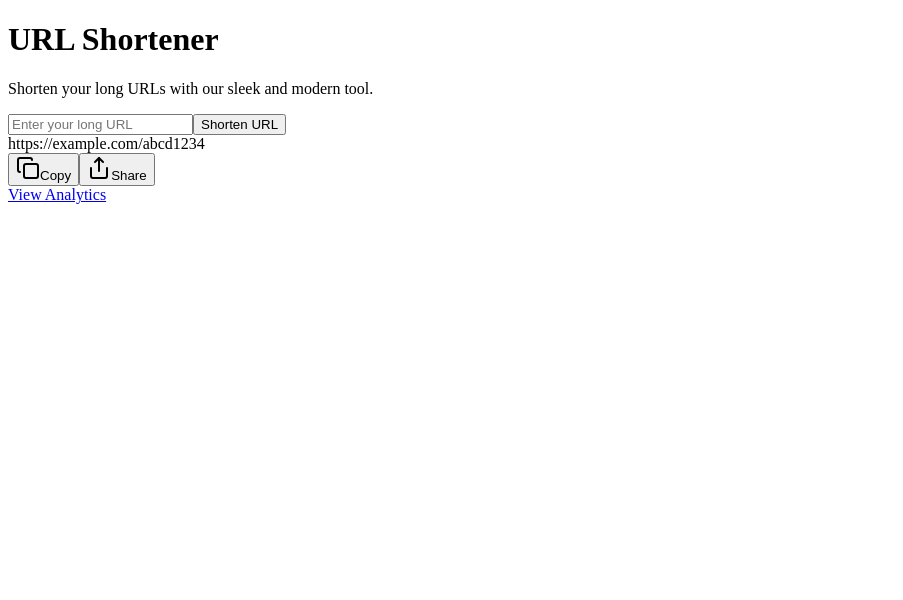
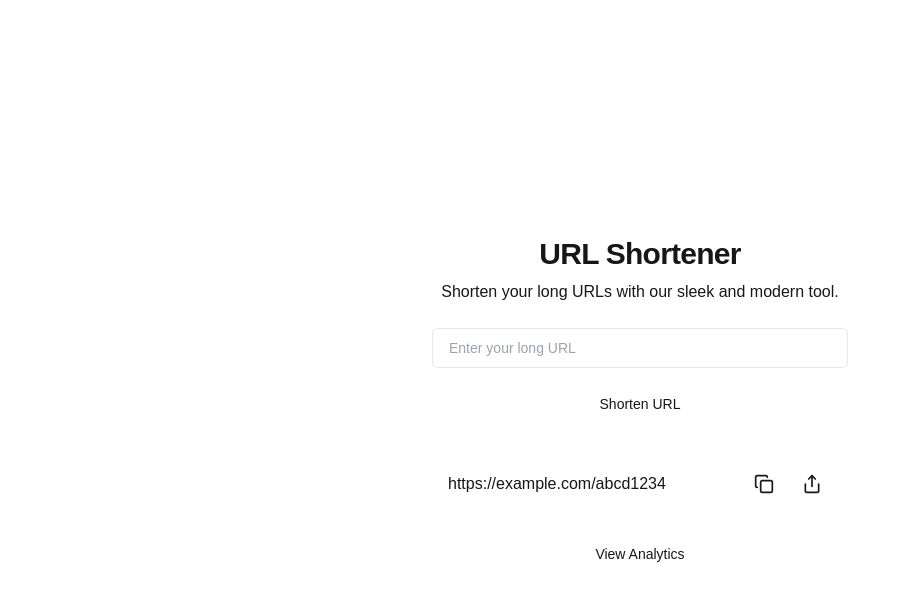
Before and after one commit to kooked-ch/url-shortener, a Next.js app: page / in a window 1280 px wide. Shown: the top 600 px of the page, without its empty margins (0-903 px from the left). Built offline with nearby package versions, Linux system fonts and the light colour scheme.

Commit message:
Add RootLayout component with metadata and font styles

```diff
--- /dev/null
+++ b/src/app/layout.tsx
@@ -0,0 +1,35 @@
+import type { Metadata } from "next";
+import localFont from "next/font/local";
+import "./globals.css";
+
+const geistSans = localFont({
+  src: "./fonts/GeistVF.woff",
+  variable: "--font-geist-sans",
+  weight: "100 900",
+});
+const geistMono = localFont({
+  src: "./fonts/GeistMonoVF.woff",
+  variable: "--font-geist-mono",
+  weight: "100 900",
+});
+
+export const metadata: Metadata = {
+  title: "Create Next App",
+  description: "Generated by create next app",
+};
+
+export default function RootLayout({
+  children,
+}: Readonly<{
+  children: React.ReactNode;
+}>) {
+  return (
+    <html lang="en">
+      <body
+        className={`${geistSans.variable} ${geistMono.variable} antialiased`}
+      >
+        {children}
+      </body>
+    </html>
+  );
+}
```
